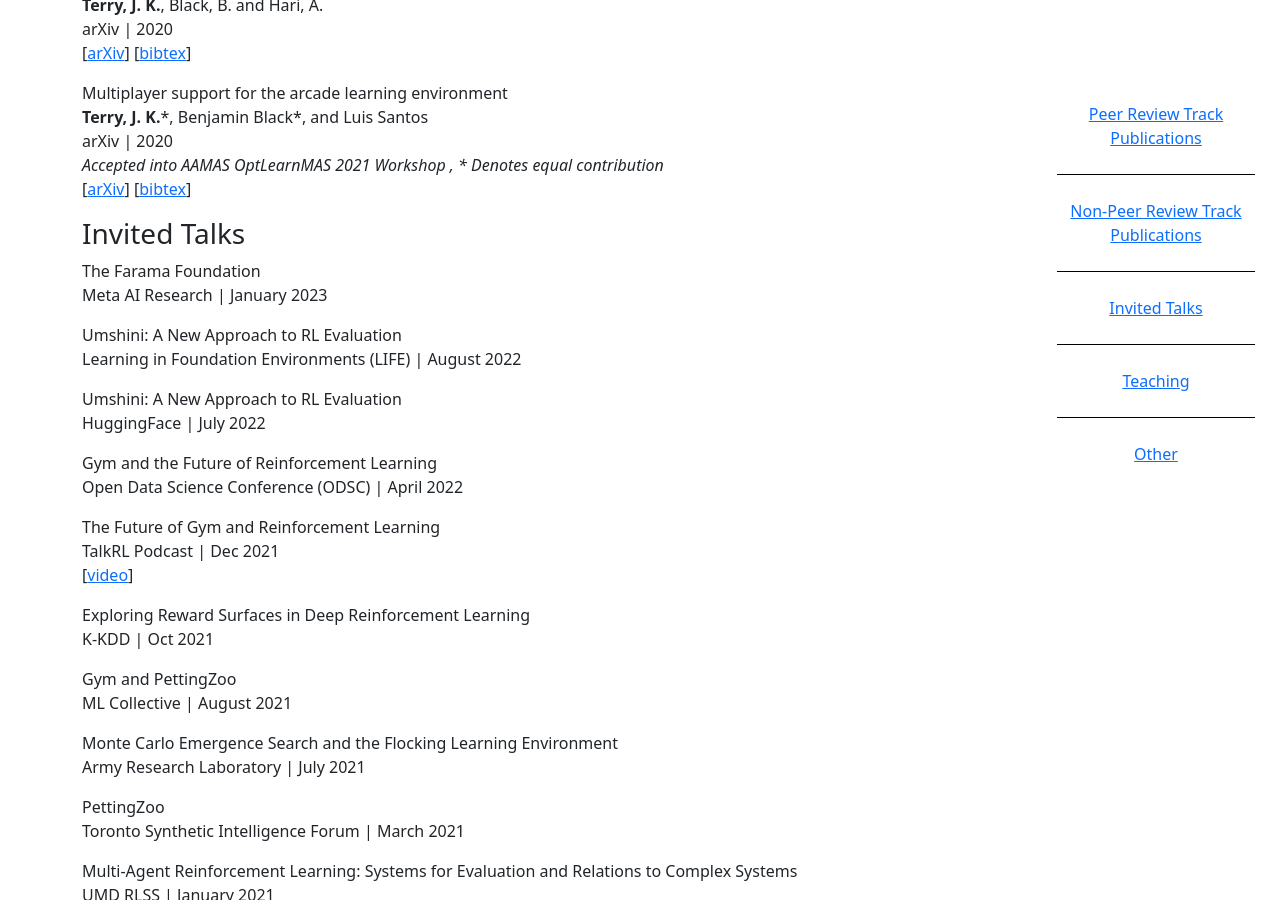
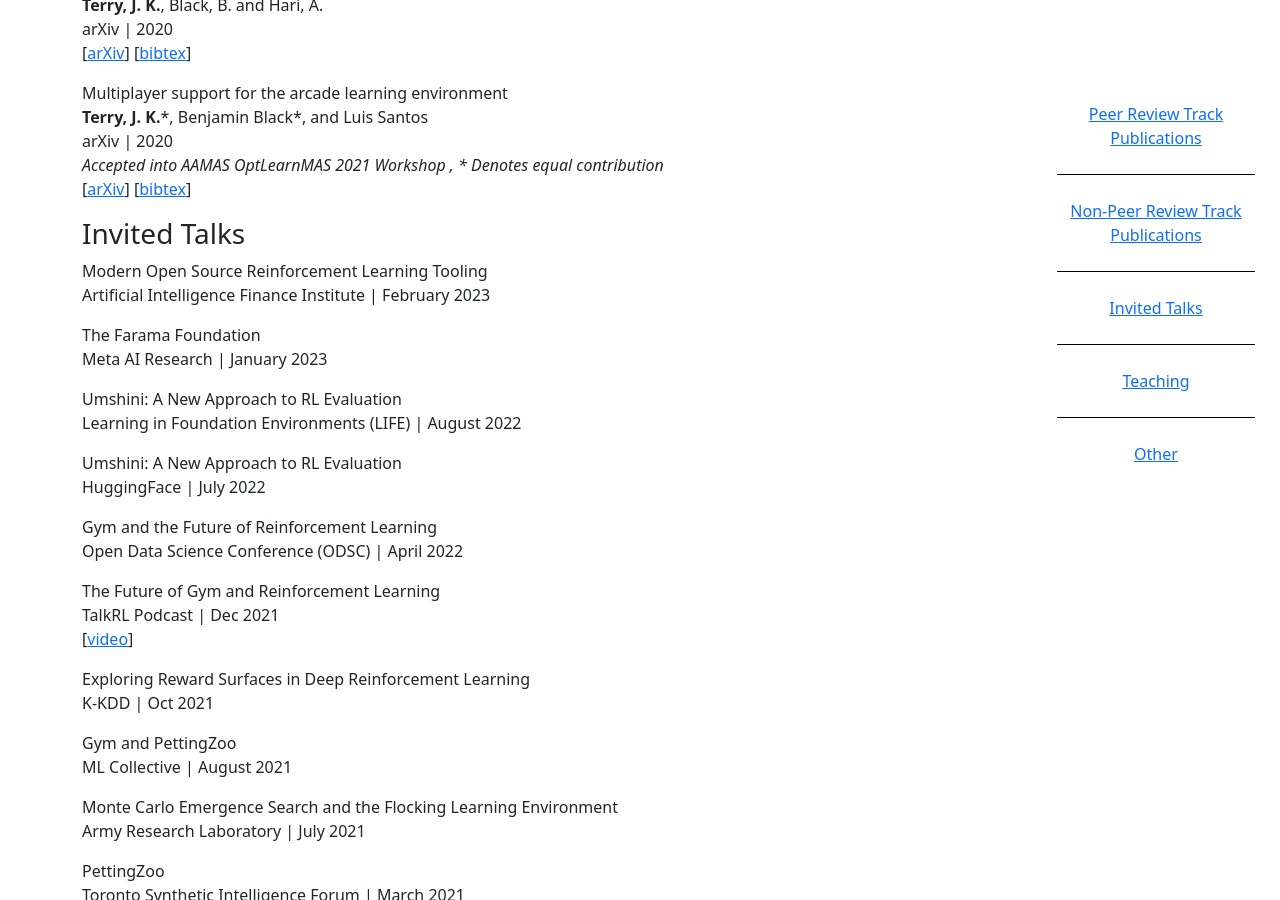
Before and after one commit to jkterry1/Jordan-Terry-Site, a Jekyll site: the page built from academic-works.html, in a window 1280 px wide and 900 px high, scrolled down 1114 px. Built offline with Jekyll 4.4.1, drawn with Linux system fonts in a browser that asks for light colours; nearby versions of some CDN libraries.

Commit message:
Update academic.yml

```diff
--- a/_data/academic.yml
+++ b/_data/academic.yml
@@ -117,6 +117,11 @@ Non-Peer Review Track Publications:
       -  "* Denotes equal contribution"
 
 Invited Talks:
+  - title: "Modern Open Source Reinforcement Learning Tooling"
+    location: Artificial Intelligence Finance Institute
+    date: "February 2023"
+    pdf: ""
+    video: ""
   - title: "The Farama Foundation"
     location: Meta AI Research
     date: "January 2023"
```
